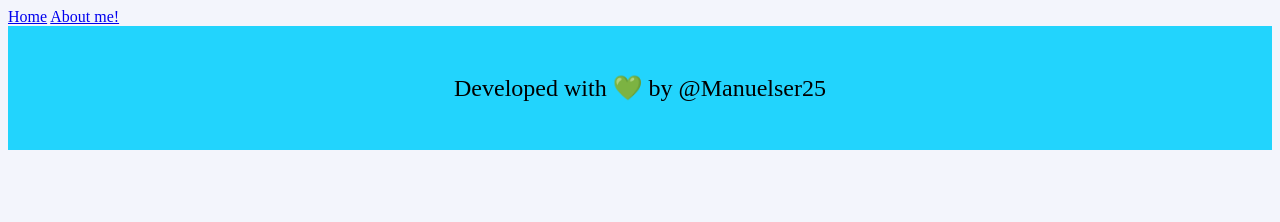
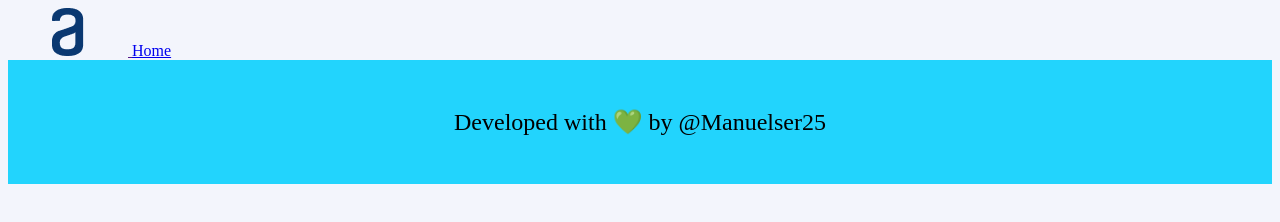
Before and after one commit to manuelser25/challenger-encriptador-by-manuelser25, a plain HTML site: page index.html in a window 1280 px wide. Drawn offline with Linux system fonts and the light colour scheme.

Commit message:
agregando logo.png

```diff
--- a/index.html
+++ b/index.html
@@ -9,8 +9,10 @@
 <body>
     <header class="header">
         <nav class="header__menu">
+            <a class="header__menu__logo" href="">
+                <img src="./assets/logo.png">
+            </a>
             <a class="header__menu__link" href="index.html">Home</a>
-            <a class="header__menu__link" href="about.html">About me!</a>
         </nav>
     </header>
     <main>
```
